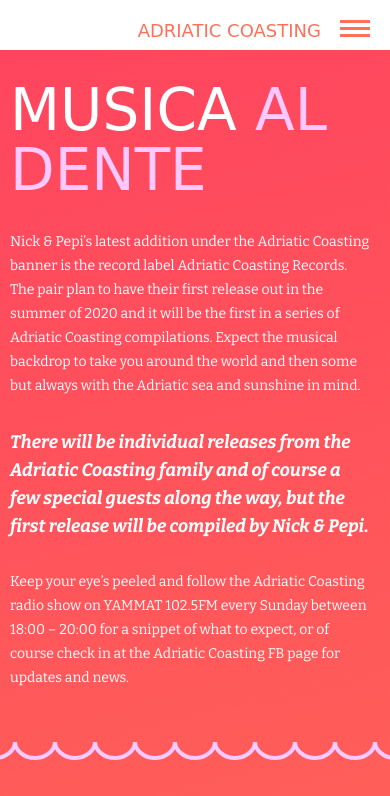
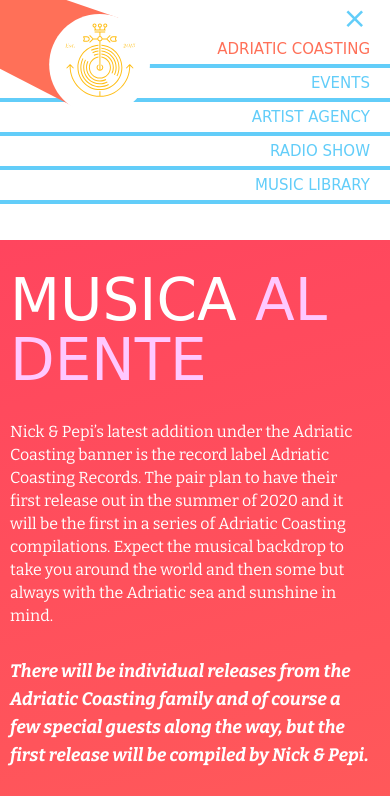
Before and after one commit to i-zinaric/adriatic-coasting, a plain HTML site: page index.html in a window 390 px wide. Both pictures are taken after a click on the button 355 px from the left and 30 px from the top of the page. Shown: the top 796 px of the page. Drawn offline with nearby package versions, Linux system fonts and the light colour scheme; a web font is replaced by a local one.

Commit message:
postavi mobile menu

```diff
--- a/_mixins.scss
+++ b/_mixins.scss
@@ -23,7 +23,8 @@
     line-height: 24px;
     color: white;
     @media only screen and (max-width: 768px) {
-        font-size: 14px;
+        font-size: 16px;
+        line-height: 23px;
     }
     @media only screen and (min-width: 769px) and (max-width: 1024px) {
         font-size: 16px;
@@ -36,12 +37,10 @@
     font-style: italic;
     font-size: 24px;
     line-height: 34px;
-    @media only screen and (max-width: 768px) {
-        line-height: 28px;
-    }
     color: white;
     @media only screen and (max-width: 768px) {
         font-size: 18px;
+        line-height: 28px;
     }
     @media only screen and (min-width: 769px) and (max-width: 1024px) {
         font-size: 20px;
--- a/_mobile.scss
+++ b/_mobile.scss
@@ -1,51 +1,63 @@
 @media only screen and (max-width: 768px) {
 
     #closed-menu-mobile {
-        display: block;   // hide na klik
+        display: block;  // UVIJEK SE PRIKAZUJE
+        height: 40px;
+        text-align: right;
+        padding-top: 10px;
+        padding-right: 20px;
 
-        text-align: right;
-        height: 50px;
-        padding-top: 20px;
-        padding-right: 20px;
-        div {
-            display: inline;
+        position: relative;
+
+        h6 {
+            display: block;   //HIDE KAD JE MENI OTVOREN (DISPLAY NONE)
             font-family: $bungee;
             font-size: 18px;
             font-weight: 400;
             color: $red;
-            text-decoration: none;
-            margin-right: 15px;
+            margin-right: 50px;
         }
         button {
             cursor: pointer;
             background: white;
             border: none;
+            width: 30px;
+            height: 30px;
+
+            position: absolute;
+            right: 20px;
+            top: 4px;
+            img {
+                display: inline-block;
+                width: 30px;
+                height: 30px;
+            }
         }
     }
 
+    #open-menu-button {
+        display: inline-block; //HIDE KAD JE MENI OTVOREN
+    }
+    #close-menu-button {
+        display: none;  //HIDE KAD JE MENI ZATVOREN
+    }
+
     header {
-
-        display: none; //na otvaranju stranice, otvara se na klik na #closed-menu-mobile
-
-        height: 260px;
-        nav ul {
+        display: none; //HIDE KAD JE MENI ZATVOREN
+        height: 200px;
+        position: relative;
+        nav {
+            ul {
+                background-color: white;
+                width: 100%;
+                position: absolute;
+                right: 0;
                 li {
-                padding: 6px 30px 6px 25%;
-                border-bottom: $bb solid $blue;
+                    padding: 6px 20px 6px 0;
+                    border-bottom: 4px solid $blue;
                     text-align: right;
-
-                //button za zatvaranje menija
-                #close-menu-mobile {
-                    display: inline-block;
-
-                    border: none;
-                    background-color: white;
-                    cursor: pointer;
-                    &:active {
-                        background-color: $red;
-                        color: $red;
-                        border-radius: 6px;
-                    }
+                    &:first-of-type {
+                        padding-top: 0px;
                     }
                     a {
                         font-family: $bungee;
@@ -61,10 +73,12 @@
                     }
                 }
             }
+        }
         .logo {
             img {
-                width: 230px;
-                position: relative;
+                width: 150px;
+                position: absolute;
+                top: -40px;
                 z-index: 100;
             }
         }
@@ -175,7 +189,7 @@
                 margin: 0;
                 padding: 320px 10px 0 10px;
                 max-height: 1020px;
-                font-size: 18px;
+                font-size: 16px;
                 span {
                     line-height: 28px;
                 }
--- a/index.html
+++ b/index.html
@@ -15,9 +15,16 @@
 
                     <!-- mobile navigacija start -->
                     <div id="closed-menu-mobile">
-                        <div>ADRIATIC COASTING</div>
-                        <button type="menu"><img src="./images/mobile-y.svg" alt="open-menu-mobile"></button>
+                        <h6 id="closed-menu-header-mobile">ADRIATIC COASTING</h6>
+                        <button id="close-menu-button">
+                            <img src="./images/mobile-x.svg" alt="close menu">
+                        </button>
+                        <button id="open-menu-button">
+                            <img src="./images/mobile-y.svg" alt="open menu">
+                        </button>
                     </div>
+                    <!-- mobile gumb za zatvaranje navigacije start -->
+                    <!-- mobile gumb za zatvaranje navigacije stop -->
                     <!-- mobile navigacija stop -->
 
     <header>
@@ -44,13 +51,6 @@
                     <a href="radio-show.html#music-library" target="_blank">MUSIC LIBRARY</a>
                 </li>
             </ul>
-                    <!-- mobile gumb za zatvaranje navigacije start -->
-                    <div id="close-menu-mobile">
-                        <button type="reset">
-                            <img src="./images/mobile-x.svg" alt="close menu">
-                        </button>
-                    </div>
-                    <!-- mobile gumb za zatvaranje navigacije stop -->
         </nav>
         <!-- navigation end -->
         <div class="logo">
--- a/script.js
+++ b/script.js
@@ -1,6 +1,24 @@
 console.log('ADRIATIC COASTING');
-/////////////////
-///////////////////////////////
+
+
+///GUMBI ZA OTVARANJE MENIJA MOBILE/////
+const openButton = document.querySelector('#open-menu-button');
+const closeButton = document.querySelector('#close-menu-button');
+
+openButton.addEventListener('click', function() {
+    document.querySelector('#closed-menu-header-mobile').style.display = 'none';
+    document.querySelector('header').style.display = 'block';
+    openButton.style.display = 'none';
+    closeButton.style.display = 'inline-block';
+})
+
+closeButton.addEventListener('click', function() {
+    document.querySelector('#closed-menu-header-mobile').style.display = 'block';
+    document.querySelector('header').style.display = 'none';
+    openButton.style.display = 'inline-block';
+    closeButton.style.display = 'none';
+})
+/////////////////////
 
 
 //////GUMBI ZA OTVARANJE ARTIST INFO//////
--- a/styles.scss
+++ b/styles.scss
@@ -4,9 +4,6 @@
 @import "bg-images";
 @import "contact-form";
 
-#close-menu-mobile {
-    display: none;
-}
 #closed-menu-mobile {
     display: none;
 }
```
Also changed, not shown: styles.css, 2 other files. Lines whose indentation alone changed are shown as unchanged.
